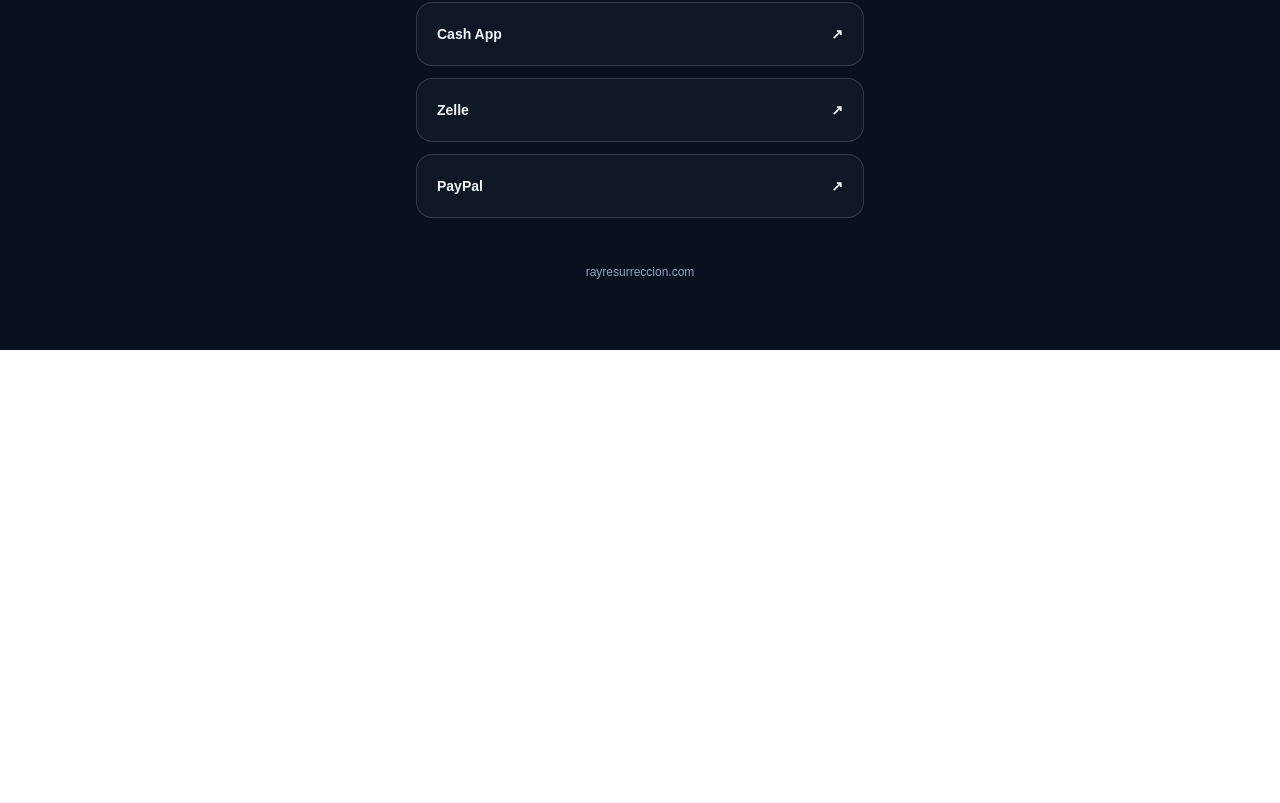
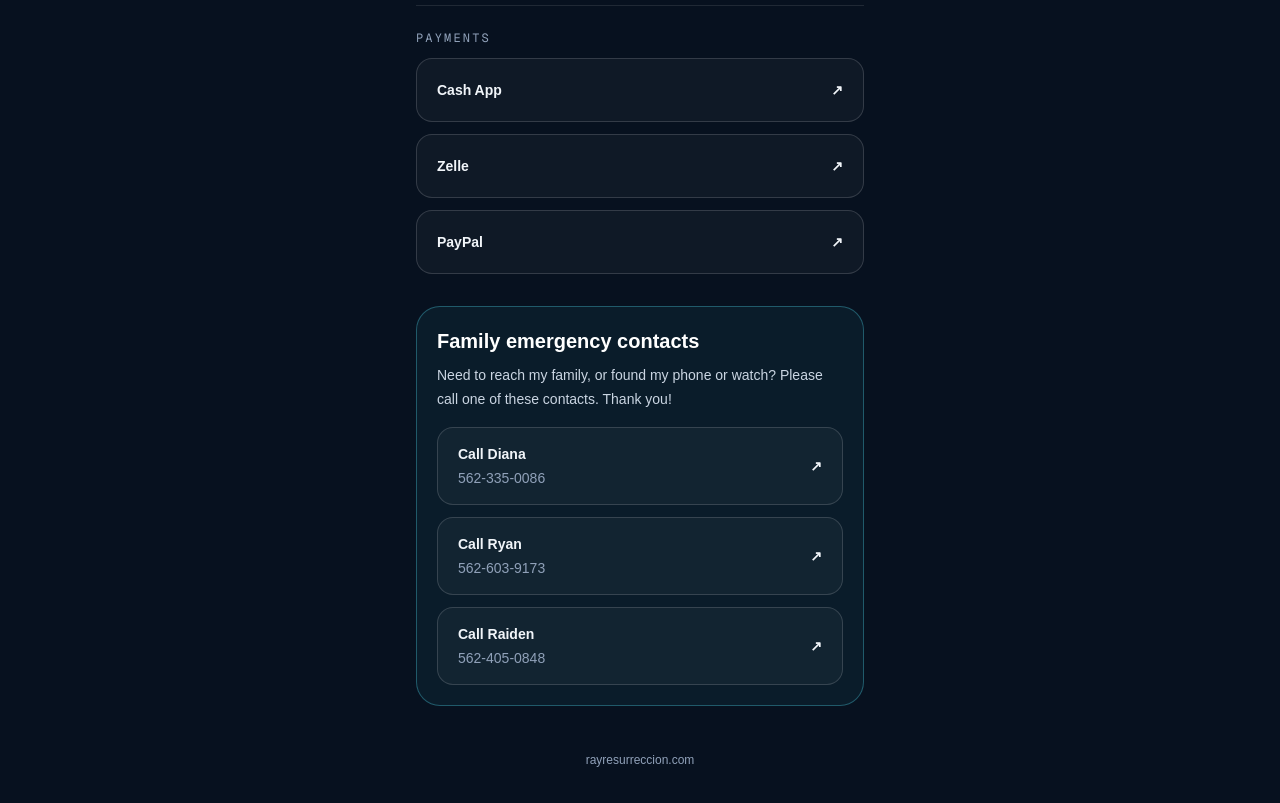
Before and after one commit to dynamind795-gh/rayresurreccion-portfolio, a Next.js app: page /contact in a window 1280 px wide. Shown: the part 923-1726 px from the top of the page. Before the commit the page ends 1273 px from the top, so only its background shows below. Built offline with nearby package versions, Linux system fonts and the light colour scheme.

Commit message:
Restore family emergency contacts alongside contact downloads

```diff
--- a/src/app/contact/page.tsx
+++ b/src/app/contact/page.tsx
@@ -1,7 +1,7 @@
 import type { Metadata } from "next";
 import Image from "next/image";
 import Link from "next/link";
-import { contact, payments } from "@/lib/contact";
+import { contact, familyContacts, payments } from "@/lib/contact";
 
 export const metadata: Metadata = {
   title: "Connect with Ray | Raymond Resurreccion",
@@ -21,6 +21,7 @@ export default function ContactPage() {
           <h1 className="mt-3 text-3xl font-black tracking-tight text-white sm:text-4xl">Ray Resurreccion</h1>
           <p className="mt-3 text-sm leading-6 text-slate-400">Data Analytics · Business Intelligence<br />SQL · Data Engineering</p>
           <p className="mt-4 text-sm text-slate-300">Good to meet you. Let&apos;s stay in touch.</p>
+          <a href="#call-if-found" className="mt-3 inline-flex min-h-11 items-center rounded-full border border-cyan-300/30 px-4 py-2 text-sm font-semibold text-cyan-200 hover:bg-cyan-300/10 focus-visible:outline-2 focus-visible:outline-offset-4 focus-visible:outline-cyan-300">Call if found / Family contacts ↓</a>
         </header>
 
         <nav aria-label="Contact and profile links" className="mt-8 grid gap-3">
@@ -53,6 +54,18 @@ export default function ContactPage() {
             ))}
           </div>
         </section>
+        <section id="call-if-found" aria-labelledby="family-heading" className="mt-8 scroll-mt-6 rounded-3xl border border-cyan-300/30 bg-cyan-300/5 p-5">
+          <h2 id="family-heading" className="text-xl font-bold text-white">Family emergency contacts</h2>
+          <p className="mt-2 text-sm leading-6 text-slate-300">Need to reach my family, or found my phone or watch? Please call one of these contacts. Thank you!</p>
+          <div className="mt-4 grid gap-3">
+            {familyContacts.map(({ name, phone, displayPhone }) => (
+              <a key={name} href={`tel:${phone}`} className={actionClass}>
+                <span>Call {name}<span className="mt-1 block text-sm font-normal text-slate-400">{displayPhone}</span></span>
+                <span aria-hidden="true">↗</span>
+              </a>
+            ))}
+          </div>
+        </section>
         <footer className="mt-8 text-center"><Link href="/" className="inline-flex min-h-11 items-center text-xs text-slate-400 hover:text-cyan-200 focus-visible:outline-2 focus-visible:outline-cyan-300">rayresurreccion.com</Link></footer>
       </div>
     </main>
--- a/src/lib/contact.ts
+++ b/src/lib/contact.ts
@@ -8,6 +8,12 @@ export const contact = {
   github: "https://github.com/dynamind795-gh",
   resume: "/Raymond_Resurreccion_Resume.pdf",
 };
+
+export const familyContacts = [
+  { name: "Diana", phone: "+15623350086", displayPhone: "562-335-0086" },
+  { name: "Ryan", phone: "+15626039173", displayPhone: "562-603-9173" },
+  { name: "Raiden", phone: "+15624050848", displayPhone: "562-405-0848" },
+];
 
 // Add only owner-confirmed destinations. Never infer payment IDs from email/phone.
 // For Zelle, use a verified enrollment link or an owned page with exact instructions.
```
